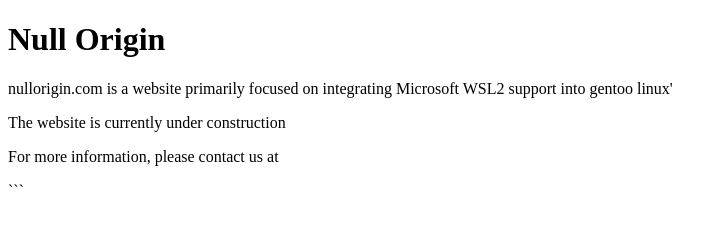
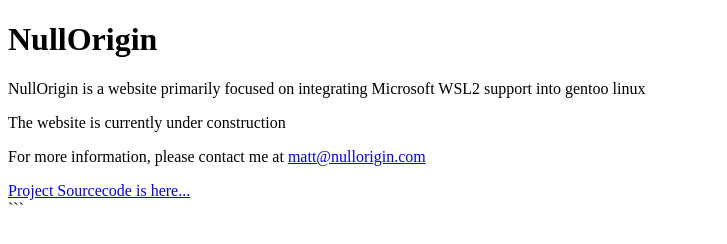
Before and after one commit to nullorigin/nullorigin.github.io, a plain HTML site: page index.html in a window 1280 px wide. Shown: the whole page, without its empty margins (0-727 px from the left). Drawn offline with nearby package versions, Linux system fonts and the light colour scheme.

Commit message:
Added Content

```diff
--- a/index.html
+++ b/index.html
@@ -14,10 +14,11 @@
         <div class="container">
             <div class="row">
                 <div class="col-sm-12">
-                <h1>Null Origin</h1>
-                <p>nullorigin.com is a website primarily focused on integrating Microsoft WSL2 support into gentoo linux'</p>
+                    <h1>NullOrigin</h1>
+                    <p>NullOrigin is a website primarily focused on integrating Microsoft WSL2 support into gentoo linux</p>
                     <p>The website is currently under construction</p>
-                <p>For more information, please contact us at <a href="mailto:mattfay@pm.me"></a></p>
+                    <p>For more information, please contact me at <a href="mailto:matt@nullorigin.com">matt@nullorigin.com</a></p>
+                    <a href="https://github.com/nullorigin">Project Sourcecode is here...</a>
                 </div>
             </div>
         </div>
```
Lines whose indentation alone changed are shown as unchanged.
